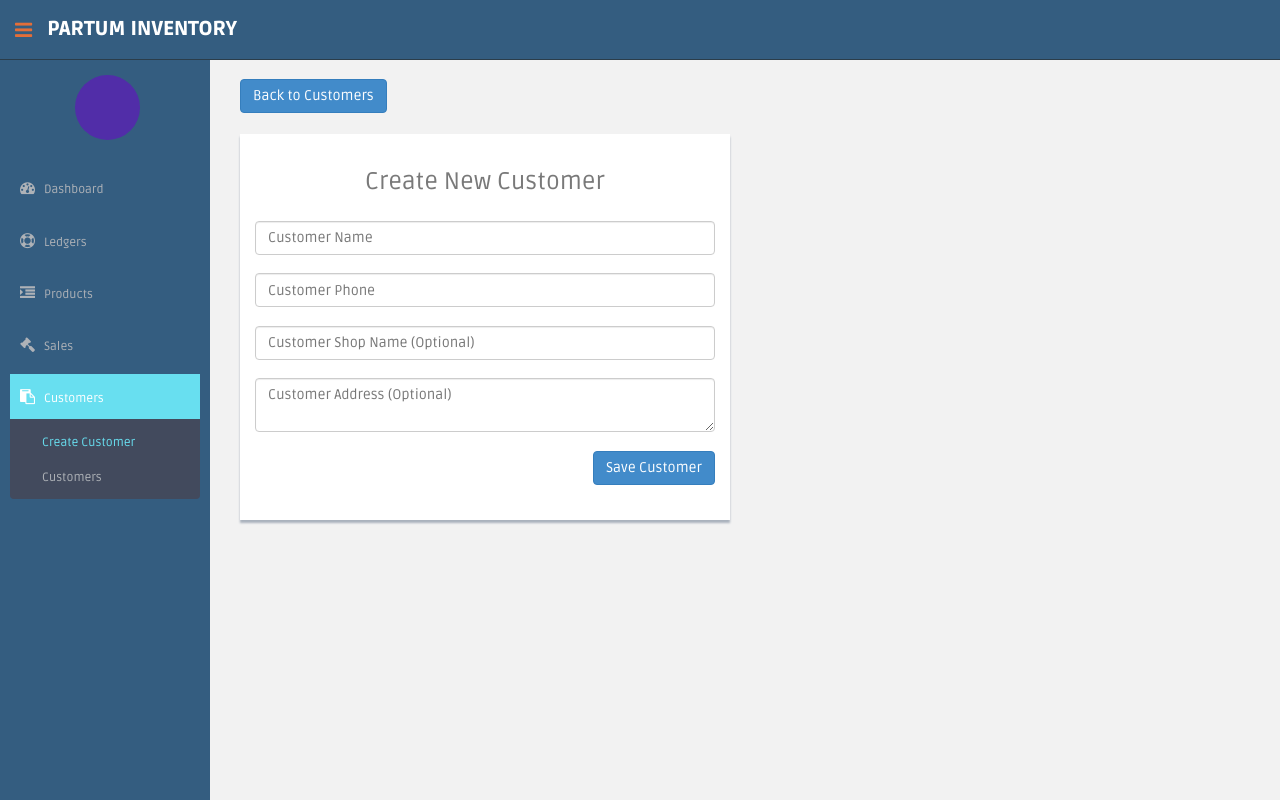
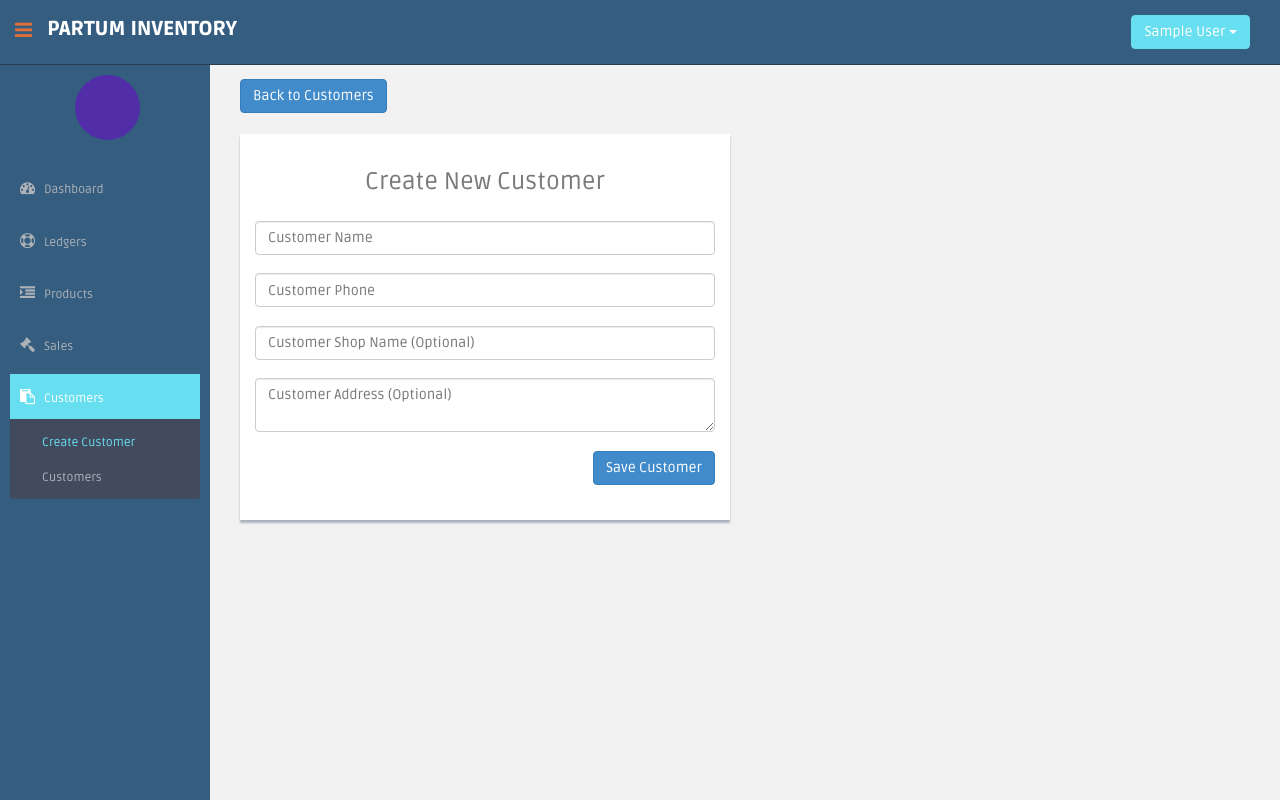
Before and after one commit to janzaheer/partum_inventory, a Django app: page /customer/create/ in a window 1280 px wide. Run offline with Django 3.2, Linux system fonts and the light colour scheme; the visitor is signed in with stand-in values (Sample User, id 1); data that the repository does not hold is empty; some libraries are stand-ins or nearby versions.

Commit message:
logout button

```diff
--- a/templates/base.html
+++ b/templates/base.html
@@ -39,6 +39,20 @@
             <div class="fa fa-bars tooltips" data-placement="right" data-original-title="Toggle Navigation"></div>
         </div>
         <a href="{% url 'index' %}" class="logo"><b>Partum Inventory</b></a>
+        <div class="top-menu">
+            <ul class="nav pull-right top-menu">
+                <li>
+                    <div class="dropdown" style="margin: 15px;">
+                        <button style="background: #68dff0; color: white; border-color: #68dff0" class="btn btn-default dropdown-toggle" type="button" data-toggle="dropdown">{{ request.user.first_name }} {{ request.user.last_name }}
+                            <span class="caret"></span></button>
+                        <ul class="dropdown-menu">
+                            <li><a tabindex="logout" href="{% url 'logout' %}">Logout</a></li>
+                        </ul>
+                    </div>
+
+                </li>
+            </ul>
+        </div>
     </header>
 
     <aside>
```
